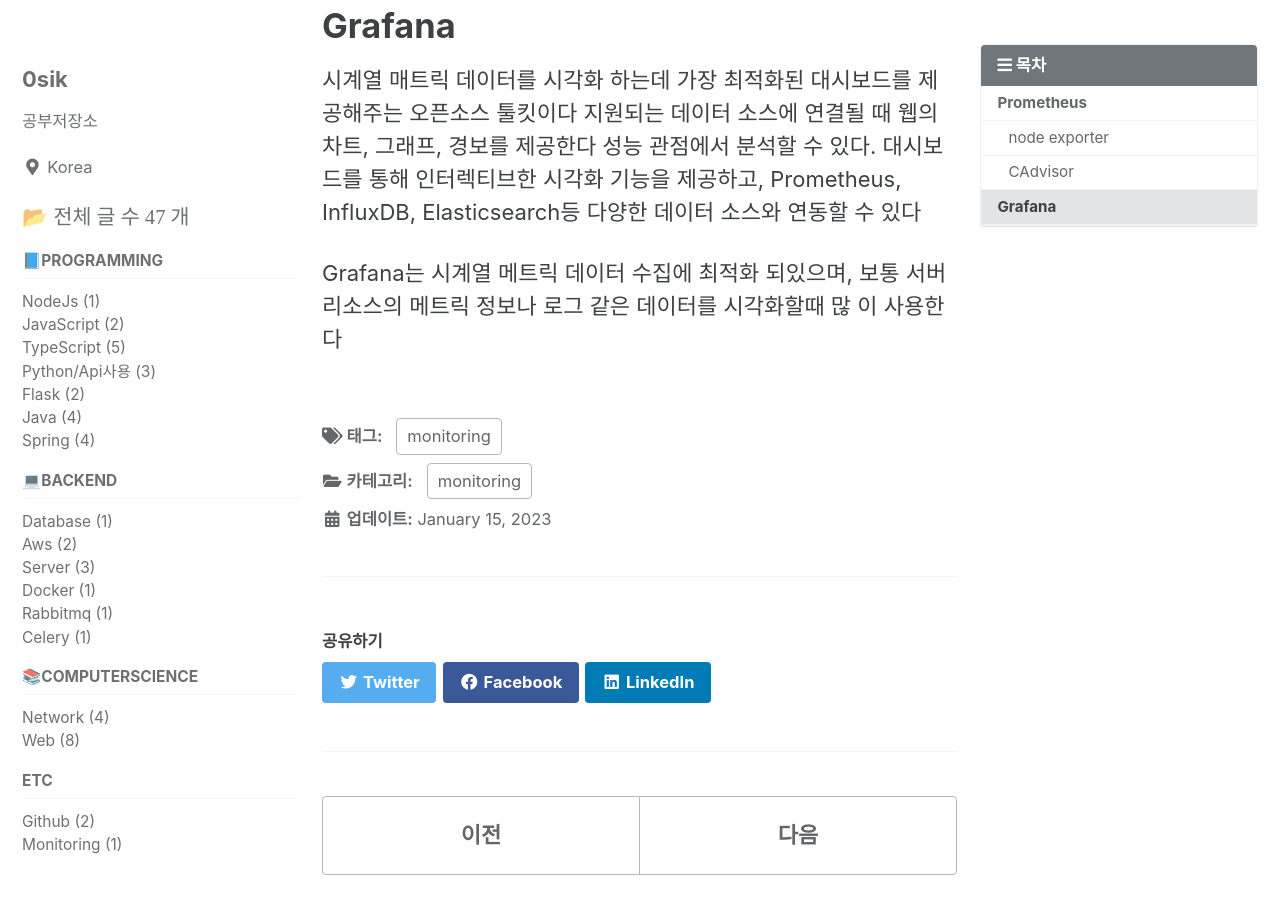
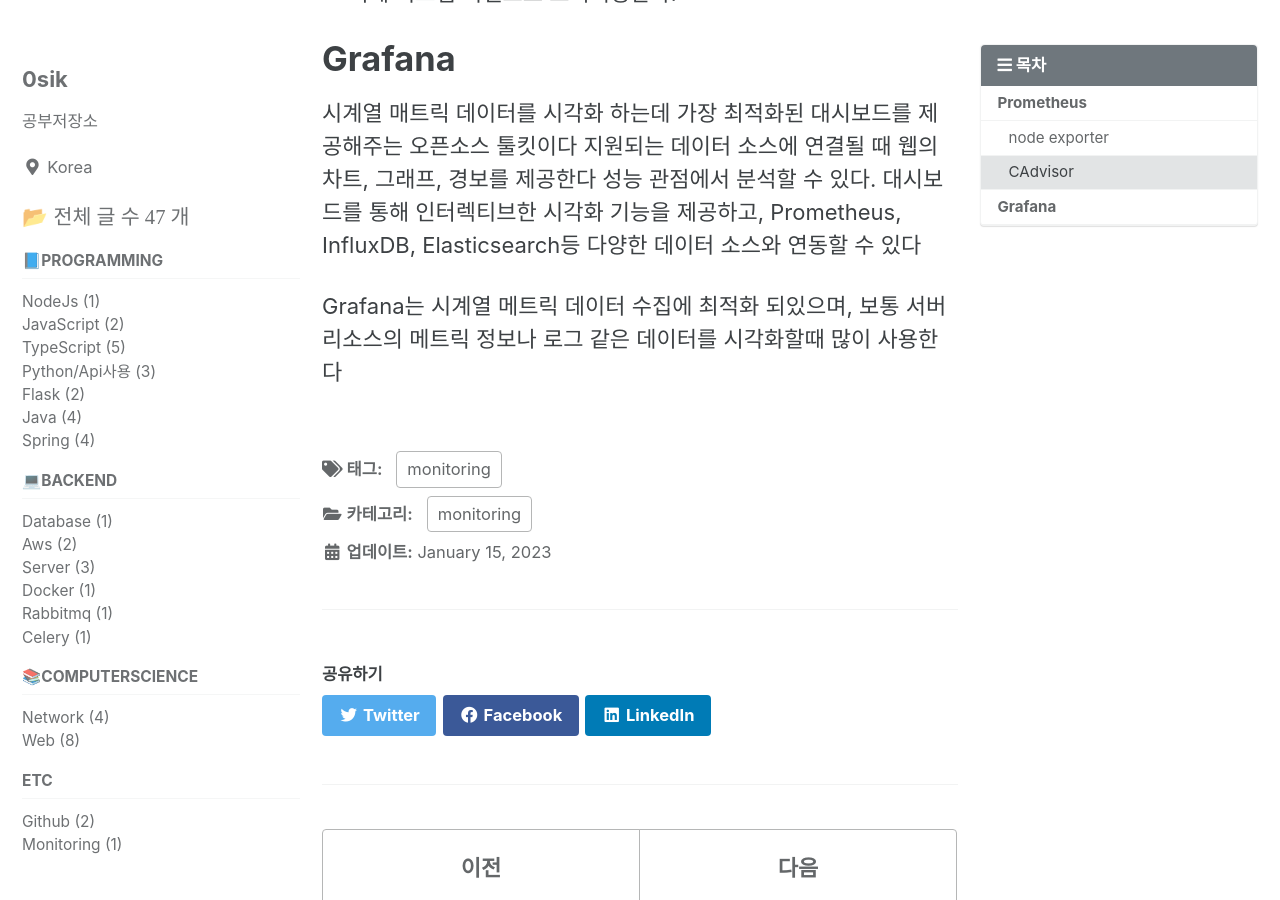
Before and after one commit to 0sik/0sik.github.io, a Jekyll site: the page built from _posts/2023-01-15-monitoring 모니터링과종류.md, in a window 1280 px wide and 900 px high, scrolled down 1908 px. Built offline with Jekyll 4.4.1, drawn with Linux system fonts in a browser that asks for light colours; cached includes are drawn as plain includes; some of the changed text lies outside the part shown.

Commit message:
docs : qps 띄어쓰기 수정

```diff
--- a/_posts/2023-01-15-monitoring 모니터링과종류.md
+++ b/_posts/2023-01-15-monitoring 모니터링과종류.md
@@ -52,4 +52,4 @@ cAdiviosor는 컨테이너 기반의 모니터링 메트릭을 수집하는 expo
 성능 관점에서 분석할 수 있다.
 대시보드를 통해 인터렉티브한 시각화 기능을 제공하고, Prometheus, InfluxDB, Elasticsearch등 다양한 데이터 소스와 연동할 수 있다
 
-Grafana는 시계열 메트릭 데이터 수집에 최적화 되있으며, 보통 서버 리소스의 메트릭 정보나 로그 같은 데이터를 시각화할때 많    이 사용한다
+Grafana는 시계열 메트릭 데이터 수집에 최적화 되있으며, 보통 서버 리소스의 메트릭 정보나 로그 같은 데이터를 시각화할때 많이 사용한다
```
Also changed, not shown: other parts of _posts/2023-01-15-monitoring 모니터링과종류.md (+1 -1 lines), _posts/2022-12-30-server was란?.md (+1 -1 lines).
